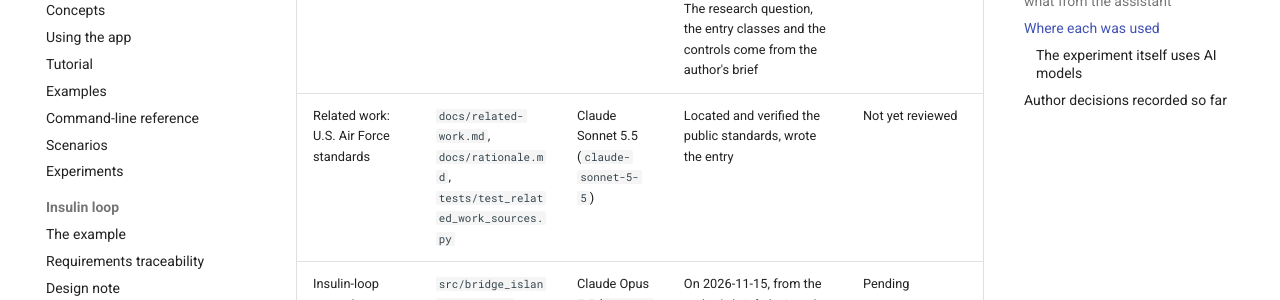
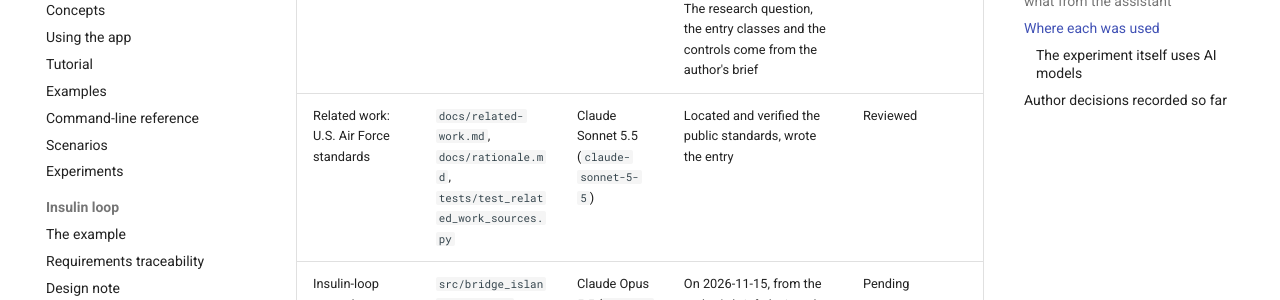
Before and after one commit to tkaiagent123/bridge-island, an MkDocs documentation site: the page built from docs/AI_USAGE.md, in a window 1280 px wide and 900 px high, scrolled down 2759 px. Shown: the part 152-452 px from the top of the window. Built offline with MkDocs 1.6.1 and Material for MkDocs 9.7.7, drawn with Linux system fonts in a browser that asks for light colours; comment, search, counter and statistics services are not loaded.

Commit message:
docs: mark the related-work standards entry as reviewed by the author
Co-Authored-By: Claude Sonnet 5.5 <noreply@anthropic.com>
Claude-Session: https://claude.ai/code/session_018fYJpiFCgyfVTjrfm32VEP

```diff
--- a/docs/AI_USAGE.md
+++ b/docs/AI_USAGE.md
@@ -44,7 +44,7 @@ search and fetch; the author has not yet verified them independently.
 | Independent review and hardening | whole repository; `scripts/mutation_check.py`, `src/bridge_island/{age,yamlutil}.py`, `tests/test_robustness.py`, `tests/test_audit_fixes.py`, `tests/test_age*.py` | Claude Sonnet 5.5 | At the author's request on 2026-11-03: reviewed all work as an external critic (static analysis, security scanning, profiling, fuzzing, mutation testing), researched related work and verified its citations against public pages, fixed the defects found and added tests for each | Reviewed |
 | Release preparation | local tag, clearance package, release checklist (all git-ignored or local) | Claude Sonnet 5.5 | Prepared; nothing was published | Reviewed |
 | AI-proposed mappings experiment | `src/bridge_island/aimap/`, `tests/test_aimap_*.py`, `experiments/ai_mapping.py`, `docs/experiments.md` section 5 | Claude Sonnet 5.5 | Designed and wrote the fifth experiment: prompt builder with a leak test, reply parser, behaviour scorer, three controls, two robustness variants, providers and cassettes, statistics, CLI and docs. The research question, the entry classes and the controls come from the author's brief | Pending |
-| Related work: U.S. Air Force standards | `docs/related-work.md`, `docs/rationale.md`, `tests/test_related_work_sources.py` | Claude Sonnet 5.5 (`claude-sonnet-5-5`) | Located and verified the public standards, wrote the entry | Not yet reviewed |
+| Related work: U.S. Air Force standards | `docs/related-work.md`, `docs/rationale.md`, `tests/test_related_work_sources.py` | Claude Sonnet 5.5 (`claude-sonnet-5-5`) | Located and verified the public standards, wrote the entry | Reviewed |
 | Insulin-loop example | `src/bridge_island/clinical/`, `src/bridge_island/bridge/contract.py`, `examples/insulin_loop_invented/`, `examples/scenarios/insulin_loop/`, `tests/test_insulin_*.py`, `tests/test_contract*.py`, `tests/test_traceability.py`, `docs/insulin-loop*.md`, `docs/dev/insulin-loop-design.md` | Claude Opus 5.5 (`claude-opus-5-5`), in Claude Code 2.1.325 | On 2026-11-15, from the author's brief: designed and wrote the invented patient model, controller, devices, contract monitor, change envelope, the closed-loop and change-ledger experiments, figures, report, story mode, app views, traceability matrix and documentation. It also checked figures and app pages by viewing them. The research questions, the scenario list and the architectures compared come from the author's brief | Pending |
 
 "Pending" becomes "Reviewed" only after the author's review pass of that area.
```
